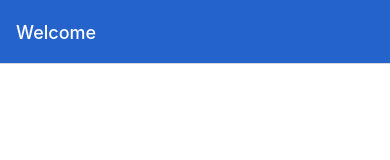
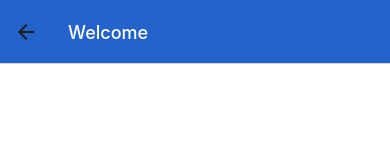
Before and after one commit to marvinljw/overseas-onboarding-app, a React Native app: screen /Permission in a window 390 px wide. Shown: the top 160 px of the page. Built offline with nearby package versions, Linux system fonts and the light colour scheme.

Commit message:
minor edits

```diff
--- a/App.js
+++ b/App.js
@@ -16,7 +16,7 @@ export default function App() {
   return (
     <SafeAreaView style={styles.container}>
       <NavigationContainer styles={styles.container}>
-        <Stack.Navigator initialRouteName="Permission">
+        <Stack.Navigator initialRouteName="Splash">
           <Stack.Screen
             name="Splash"
             component={SplashScreen}
--- a/src/screens/PermissionScreen.js
+++ b/src/screens/PermissionScreen.js
@@ -17,7 +17,7 @@ const PermissionScreen = ({ navigation }) => {
   };
 
   const handleGotItPress = () => {
-    navigation.push('home')
+    navigation.push('Home')
   };
 
   return (
```
